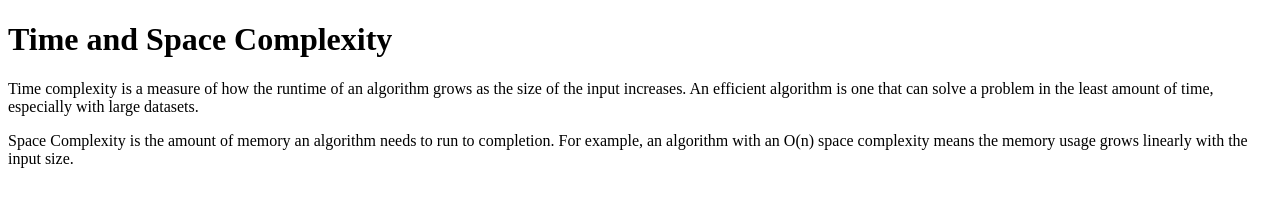
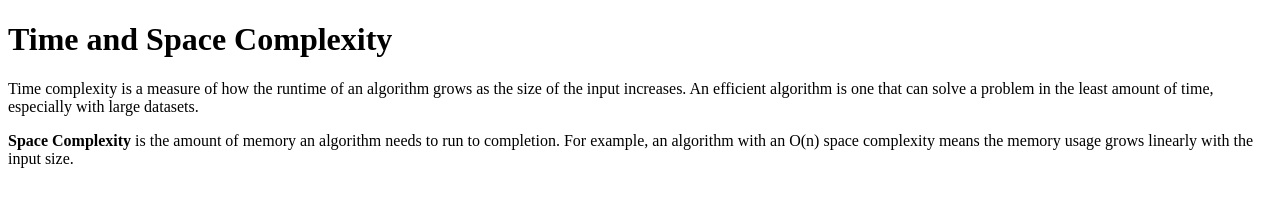
Before and after one commit to acciojob/time-and-space-complexity-Affan-Rafique, a website: page main.html in a window 1280 px wide. Drawn offline with Linux system fonts and the light colour scheme.

Commit message:
created a submission

```diff
--- a/main.html
+++ b/main.html
@@ -21,7 +21,7 @@
         Time complexity is a measure of how the runtime of an algorithm grows as the size of the input increases. An efficient algorithm is one that can solve a problem in the least amount of time, especially with large datasets.
     </p>
     <p>
-        Space Complexity is the amount of memory an algorithm needs to run to completion. For example, an algorithm with an O(n) space complexity means the memory usage grows linearly with the input size.
+        <b>Space Complexity</b> is the amount of memory an algorithm needs to run to completion. For example, an algorithm with an O(n) space complexity means the memory usage grows linearly with the input size.
     </p>
 </body>
 </html>
```
